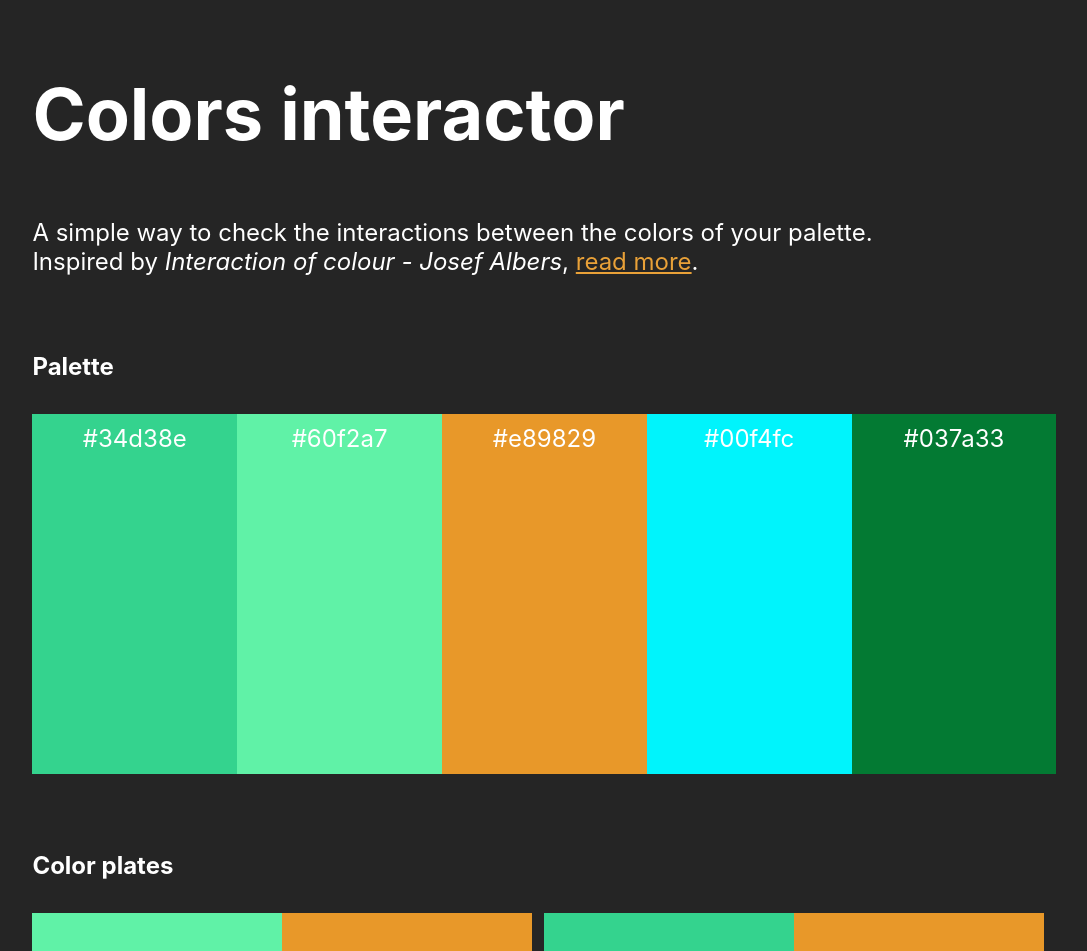
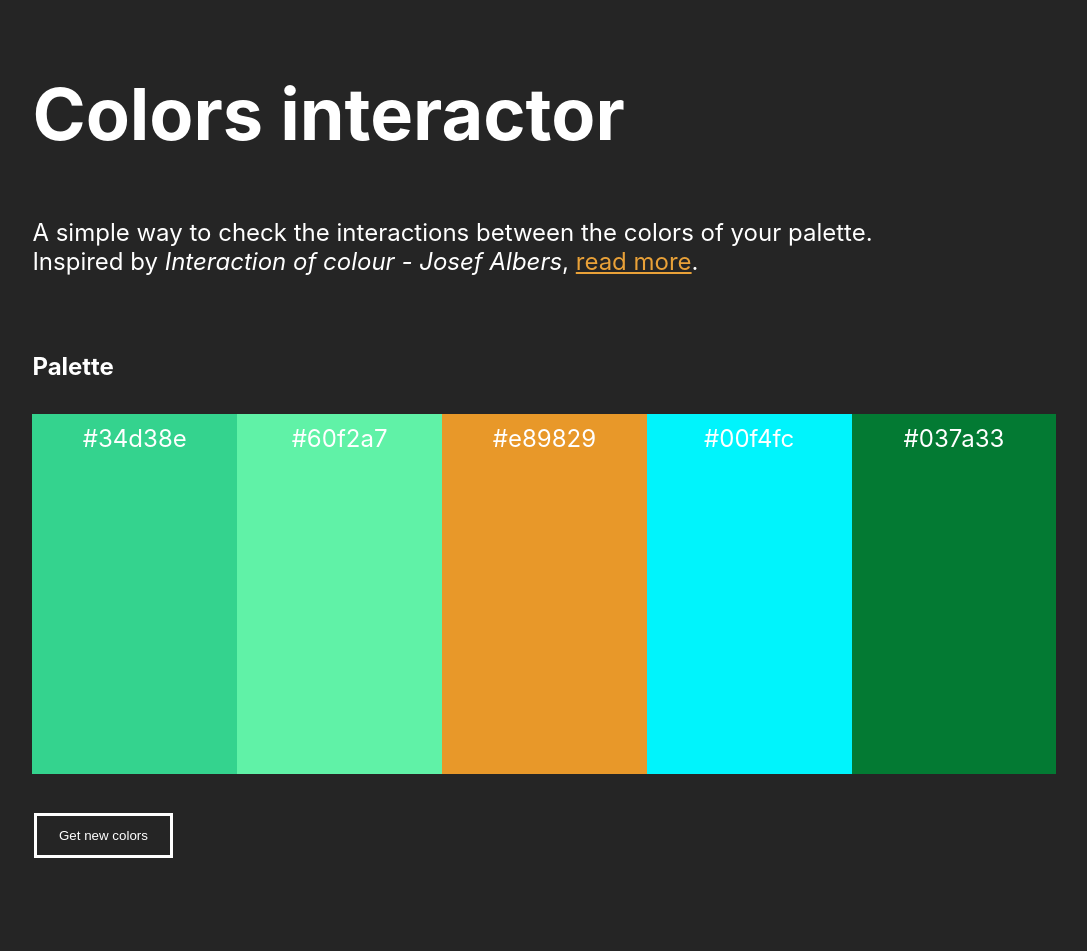
Before and after one commit to sandoche/Colors-interactor-website, a Vue app: page / in a window 1280 px wide. Shown: the top 951 px of the page, without its empty margins (102-1189 px from the left). Built offline with nearby package versions, Linux system fonts and the light colour scheme.

Commit message:
button to get new colors created

```diff
--- a/src/App.vue
+++ b/src/App.vue
@@ -1,6 +1,7 @@
 <template>
   <div id="app">
     <Palette :colors='colors'/>
+    <button class='button' v-on:click='updateAllColors'>Get new colors</button>
     <ColorsSquare :colors='colors'
       v-for="num in mixes"
       v-bind:index="num"
@@ -32,6 +33,10 @@ export default {
       const newColors = Object.assign({}, this.colors)
       newColors[index] = color
       this.colors = newColors
+    },
+    updateAllColors: function () {
+      const newColors = randomColor({count: 5})
+      this.colors = newColors
     }
   }
 }
@@ -40,4 +45,21 @@ export default {
 <style>
 #app {
 }
+
+.button {
+  display: inline-block;
+  border: 3px solid #fff;
+  padding: 12px 22px;
+  font-weight: 300;
+  cursor: pointer;
+  background-color: #252525;
+  color: #fff;
+  margin-left: 8px;
+  margin-bottom: 64px;
+}
+
+.button:hover {
+  color: #252525;
+  background-color: #fff;
+}
 </style>
--- a/src/components/Palette.vue
+++ b/src/components/Palette.vue
@@ -30,7 +30,7 @@ export default {
   flex-direction: row;
   justify-items: space-between;
   width: 100%;
-  margin-bottom: 64px;
+  margin-bottom: 32px;
   padding: 0.5vw;
 }
 </style>
```
Also changed, not shown: 1 other file (tests, documents, lock files or other folders).
